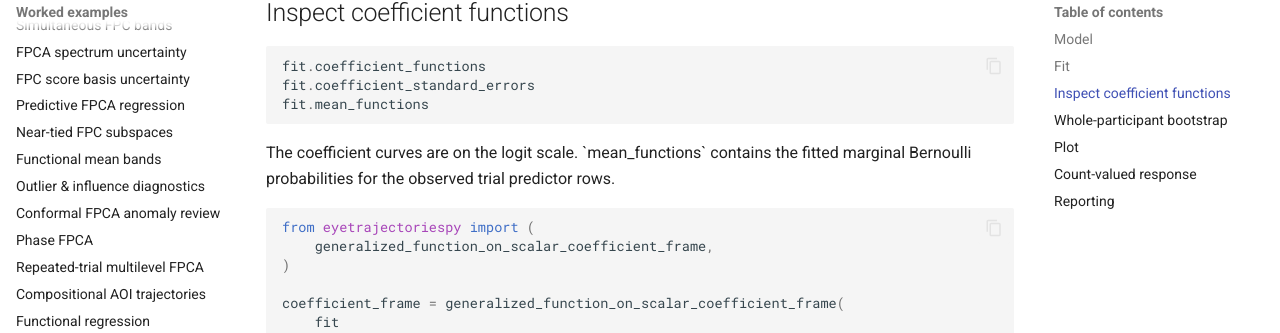
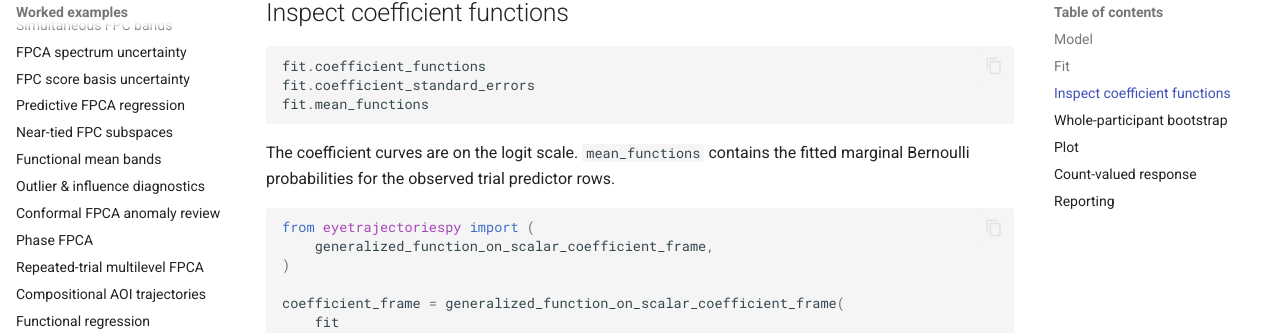
Before and after one commit to stefanosbalaskas/eyetrajectoriespy, an MkDocs documentation site: the page built from docs/examples/generalized-function-on-scalar.md, in a window 1280 px wide and 1400 px high, scrolled down 973 px. Shown: the part 117-450 px from the top of the window. Built offline with MkDocs 1.6.1 and Material for MkDocs 9.7.7, drawn with Linux system fonts in a browser that asks for light colours; comment, search, counter and statistics services are not loaded; some of the changed text lies outside the part shown.

Commit message:
Repair 0.51 Markdown inline code

```diff
--- a/docs/examples/generalized-function-on-scalar.md
+++ b/docs/examples/generalized-function-on-scalar.md
@@ -51,7 +51,7 @@ fit.coefficient_standard_errors
 fit.mean_functions
 ~~~
 
-The coefficient curves are on the logit scale. \`mean_functions\` contains the
+The coefficient curves are on the logit scale. `mean_functions` contains the
 fitted marginal Bernoulli probabilities for the observed trial predictor rows.
 
 ~~~python
@@ -111,7 +111,7 @@ predictors fixed.
 ## Count-valued response
 
 For non-negative integer count functions use the same interface with
-\`family="poisson"\`:
+`family="poisson"`:
 
 ~~~python
 count_fit = fit_generalized_function_on_scalar_regression(
```
